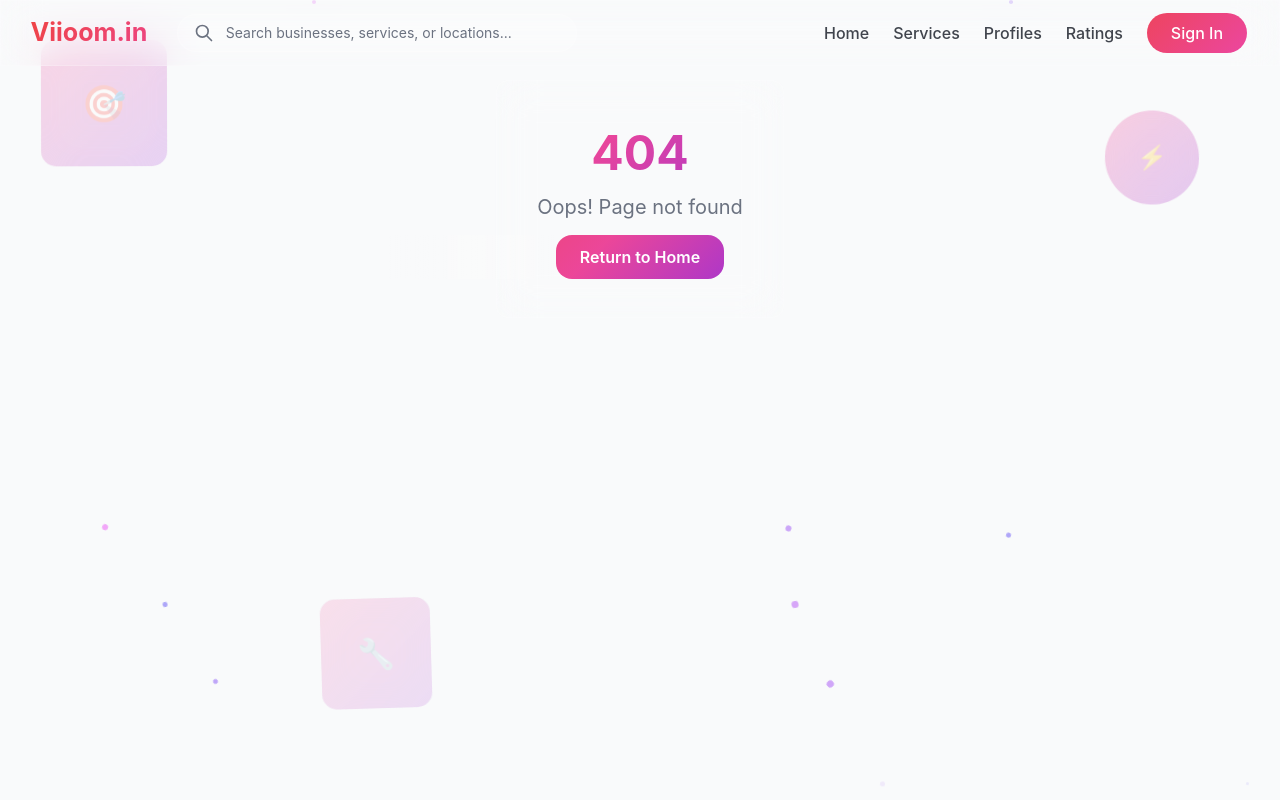
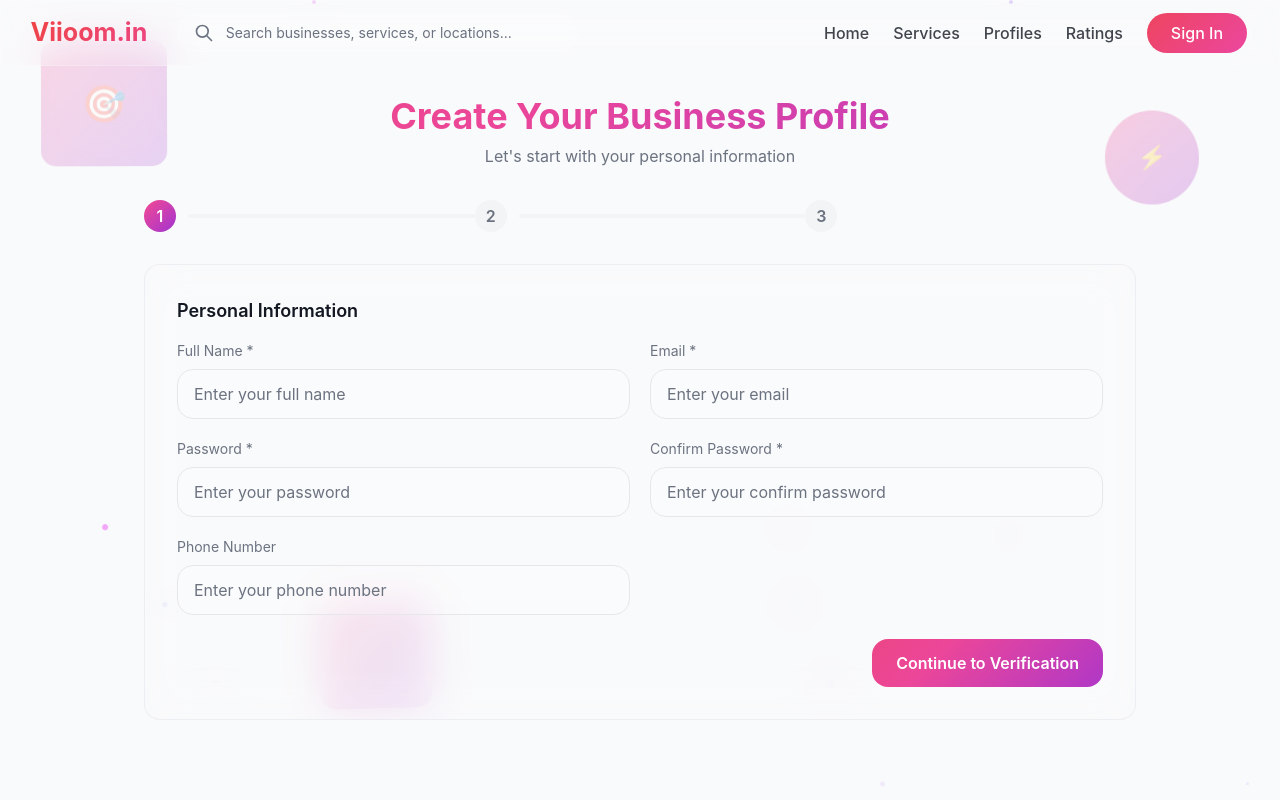
Before and after one commit to myselfpoulomi/Viioom, a React (Vite) app in the folder client/: page /create-profile in a window 1280 px wide. Shown: the top 800 px of the page. Built offline with nearby package versions, Linux system fonts and the light colour scheme.

Commit message:
Add CreateProfile route to App component, update HeroSection and ServicesSection to link to CreateProfile page, enhancing navigation for user profile creation.

```diff
--- a/client/src/App.jsx
+++ b/client/src/App.jsx
@@ -11,6 +11,7 @@ import Services from "./pages/Services";
 import Profiles from "./pages/Profiles";
 import Ratings from "./pages/Ratings";
 import NotFound from "./pages/NotFound";
+import CreateProfile from "./pages/CreateProfile";
 
 const queryClient = new QueryClient();
 
@@ -27,6 +28,7 @@ function App() {
             <Route path="/services" element={<Services />} />
             <Route path="/profiles" element={<Profiles />} />
             <Route path="/ratings" element={<Ratings />} />
+            <Route path="/create-profile" element={<CreateProfile />} />
             {/* ADD ALL CUSTOM ROUTES ABOVE THE CATCH-ALL "*" ROUTE */}
             <Route path="*" element={<NotFound />} />
           </Routes>
--- a/client/src/components/HeroSection .jsx
+++ b/client/src/components/HeroSection .jsx
@@ -1,4 +1,5 @@
 import { useEffect, useRef } from "react";
+import { Link } from "react-router-dom";
 import Counter from "./Counter";
 import ParticleSystem from "./ParticleSystem";
 
@@ -114,9 +115,9 @@ const HeroSection = () => {
         </div>
 
         <div className="scroll-reveal">
-          <button className="magnetic-btn animated-gradient text-primary-foreground px-8 py-4 rounded-full text-lg font-semibold mb-12 transform hover:scale-110 shadow-2xl">
+          <Link to="/create-profile" className="inline-block magnetic-btn animated-gradient text-primary-foreground px-8 py-4 rounded-full text-lg font-semibold mb-12 transform hover:scale-110 shadow-2xl">
             Create Your Profile
-          </button>
+          </Link>
         </div>
 
         {/* Live Stats */}
--- a/client/src/components/ServicesSection.jsx
+++ b/client/src/components/ServicesSection.jsx
@@ -126,12 +126,12 @@ const ServicesSection = () => {
             their digital presence and connect with customers.
           </p>
           <div className="flex gap-4 justify-center">
-            <button className="magnetic-btn animated-gradient text-primary-foreground px-8 py-3 rounded-full font-semibold hover:scale-110 transition-transform">
+            <a href="/create-profile" className="magnetic-btn animated-gradient text-primary-foreground px-8 py-3 rounded-full font-semibold hover:scale-110 transition-transform">
               Create Your Profile
-            </button>
-            <button className="glassmorphism px-8 py-3 rounded-full font-semibold text-foreground hover:scale-105 transition-transform">
+            </a>
+            <a href="#services" className="glassmorphism px-8 py-3 rounded-full font-semibold text-foreground hover:scale-105 transition-transform">
               Learn More
-            </button>
+            </a>
           </div>
         </div>
       </div>
--- /dev/null
+++ b/client/src/pages/CreateProfile.jsx
@@ -0,0 +1,213 @@
+import React, { useMemo, useState, useCallback } from "react";
+import Navbar from "../components/Navbar";
+import Footer from "../components/Footer";
+import AnimatedLayout from "../components/AnimatedLayout";
+
+const StepIndicator = ({ currentStep }) => {
+  const steps = useMemo(() => [1, 2, 3], []);
+  return (
+    <div className="flex items-center justify-between mb-8">
+      {steps.map((s, i) => (
+        <div key={s} className="flex-1 flex items-center">
+          <div
+            className={`w-8 h-8 rounded-full flex items-center justify-center font-semibold mr-3 ${
+              currentStep >= s ? "animated-gradient text-primary-foreground" : "bg-muted text-muted-foreground"
+            }`}
+          >
+            {currentStep > s ? "✓" : s}
+          </div>
+          {i < steps.length - 1 && (
+            <div className={`h-1 flex-1 rounded-full ${currentStep > s ? "bg-primary/60" : "bg-muted"}`} />
+          )}
+        </div>
+      ))}
+    </div>
+  );
+};
+
+const Field = ({ label, children }) => (
+  <div className="flex flex-col gap-2">
+    <label className="text-sm text-muted-foreground">{label}</label>
+    {children}
+  </div>
+);
+
+const Input = (props) => (
+  <input
+    {...props}
+    className={`w-full rounded-lg glassmorphism px-4 py-3 outline-none text-foreground placeholder:text-muted-foreground border border-border ${props.className || ""}`}
+  />
+);
+
+const SectionCard = ({ title, children }) => (
+  <div className="glassmorphism rounded-2xl p-6 md:p-8 card-3d border border-border/60">
+    <h3 className="text-lg font-semibold mb-4 text-foreground flex items-center gap-2">
+      {title}
+    </h3>
+    {children}
+  </div>
+);
+
+const CreateProfile = () => {
+  const [step, setStep] = useState(1);
+
+  const next = useCallback(() => setStep((s) => Math.min(3, s + 1)), []);
+  const prev = useCallback(() => setStep((s) => Math.max(1, s - 1)), []);
+
+  return (
+    <div className="min-h-screen bg-background overflow-x-hidden">
+      <Navbar />
+      <AnimatedLayout>
+        <div className="max-w-5xl mx-auto pt-24 pb-16 px-4">
+          <div className="text-center mb-8">
+            <h1 className="text-3xl md:text-4xl font-bold animated-gradient bg-clip-text text-transparent">
+              Create Your Business Profile
+            </h1>
+            <p className="text-muted-foreground mt-2">
+              {step === 1 && "Let's start with your personal information"}
+              {step === 2 && "Verify your email address"}
+              {step === 3 && "Complete your business profile"}
+            </p>
+          </div>
+
+          <StepIndicator currentStep={step} />
+
+          {step === 1 && (
+            <SectionCard title={<><span>Personal Information</span></>}>
+              <div className="grid grid-cols-1 md:grid-cols-2 gap-5">
+                <Field label="Full Name *">
+                  <Input placeholder="Enter your full name" />
+                </Field>
+                <Field label="Email *">
+                  <Input placeholder="Enter your email" type="email" />
+                </Field>
+                <Field label="Password *">
+                  <Input placeholder="Enter your password" type="password" />
+                </Field>
+                <Field label="Confirm Password *">
+                  <Input placeholder="Enter your confirm password" type="password" />
+                </Field>
+                <Field label="Phone Number">
+                  <Input placeholder="Enter your phone number" />
+                </Field>
+              </div>
+
+              <div className="mt-6 flex justify-end">
+                <button onClick={next} className="magnetic-btn animated-gradient text-primary-foreground px-6 py-3 rounded-lg font-semibold">
+                  Continue to Verification
+                </button>
+              </div>
+            </SectionCard>
+          )}
+
+          {step === 2 && (
+            <SectionCard title="Verify Your Email">
+              <div className="max-w-md mx-auto">
+                <Field label="Enter Verification Code">
+                  <Input placeholder="Enter 6-digit code" />
+                </Field>
+                <div className="mt-6 flex items-center justify-between">
+                  <button onClick={prev} className="glassmorphism px-5 py-3 rounded-lg font-semibold text-foreground">
+                    Back
+                  </button>
+                  <button onClick={next} className="magnetic-btn animated-gradient text-primary-foreground px-6 py-3 rounded-lg font-semibold">
+                    Verify OTP
+                  </button>
+                </div>
+                <div className="text-center mt-4 text-sm text-muted-foreground">Resend OTP</div>
+              </div>
+            </SectionCard>
+          )}
+
+          {step === 3 && (
+            <div className="space-y-6">
+              <SectionCard title="Business Information">
+                <div className="grid grid-cols-1 md:grid-cols-2 gap-5">
+                  <Field label="Business Name *">
+                    <Input placeholder="Enter business name" />
+                  </Field>
+                  <Field label="Business Type *">
+                    <Input placeholder="Enter business type" />
+                  </Field>
+                  <Field label="Business Phone">
+                    <Input placeholder="Enter business phone" />
+                  </Field>
+                  <Field label="Business Email">
+                    <Input placeholder="Enter business email" />
+                  </Field>
+                  <Field label="Google Rating (0-5)">
+                    <Input placeholder="Enter Google rating" />
+                  </Field>
+                  <Field label="Store Type">
+                    <Input placeholder="Select store type" />
+                  </Field>
+                  <Field label="Open Time">
+                    <Input placeholder="--:--" />
+                  </Field>
+                  <Field label="Close Time">
+                    <Input placeholder="--:--" />
+                  </Field>
+                </div>
+                <div className="mt-5">
+                  <Field label="Business Description">
+                    <textarea className="w-full min-h-28 rounded-lg glassmorphism px-4 py-3 outline-none text-foreground placeholder:text-muted-foreground border border-border" placeholder="Describe your business..." />
+                  </Field>
+                </div>
+                <div className="mt-5">
+                  <Field label="Business Address">
+                    <textarea className="w-full min-h-24 rounded-lg glassmorphism px-4 py-3 outline-none text-foreground placeholder:text-muted-foreground border border-border" placeholder="Enter address" />
+                  </Field>
+                </div>
+              </SectionCard>
+
+              <SectionCard title="Social Media Links">
+                <div className="flex items-center justify-between">
+                  <div className="text-sm text-muted-foreground">No social media links added yet. Click "Add Social Link" to get started.</div>
+                  <button className="glassmorphism px-4 py-2 rounded-lg">+ Add Social Link</button>
+                </div>
+              </SectionCard>
+
+              <SectionCard title="Website & App Links">
+                <div className="grid grid-cols-1 md:grid-cols-2 gap-5">
+                  <Field label="Website URL">
+                    <Input placeholder="Enter website url" />
+                  </Field>
+                  <Field label="Play Store Link">
+                    <Input placeholder="Enter play store link" />
+                  </Field>
+                </div>
+                <div className="mt-4 flex justify-end">
+                  <button className="glassmorphism px-4 py-2 rounded-lg">+ Add Link</button>
+                </div>
+              </SectionCard>
+
+              <SectionCard title="Upload Documents">
+                <div className="grid grid-cols-1 gap-5">
+                  <div className="glassmorphism rounded-xl p-6 text-center border border-border/60">
+                    <div className="mb-3 text-muted-foreground">Profile Pic</div>
+                    <button className="magnetic-btn animated-gradient text-primary-foreground px-5 py-2 rounded-lg">Choose Profile Pic</button>
+                  </div>
+                  <div className="grid grid-cols-1 md:grid-cols-3 gap-5">
+                    {[1,2,3,4,5,6].map((i) => (
+                      <div key={i} className="glassmorphism rounded-xl p-6 text-center border border-border/60">
+                        <div className="mb-2 text-muted-foreground">Gallery Image {i}</div>
+                        <button className="glassmorphism px-4 py-2 rounded-lg">Choose Image</button>
+                      </div>
+                    ))}
+                  </div>
+                </div>
+                <div className="mt-6 flex items-center justify-between">
+                  <button onClick={prev} className="glassmorphism px-5 py-3 rounded-lg font-semibold text-foreground">Back</button>
+                  <button className="magnetic-btn animated-gradient text-primary-foreground px-6 py-3 rounded-lg font-semibold">Create Profile</button>
+                </div>
+              </SectionCard>
+            </div>
+          )}
+        </div>
+      </AnimatedLayout>
+      <Footer />
+    </div>
+  );
+};
+
+export default CreateProfile;
```
